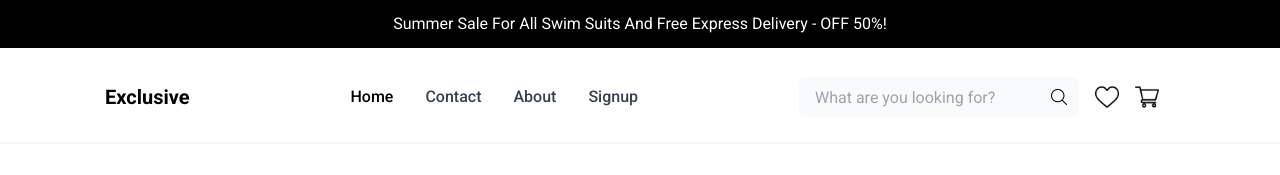
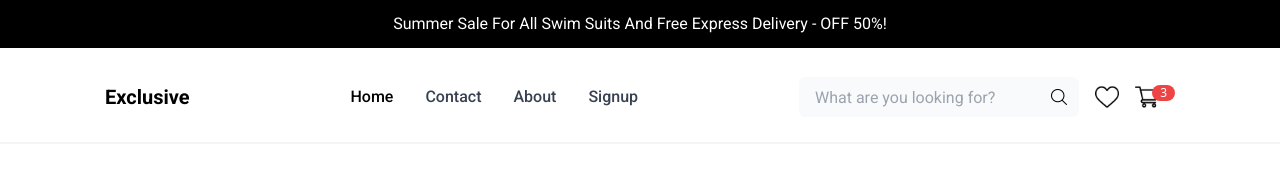
Before and after one commit to krituhero/ecommerce-with-react, a React (Vite) app: page /cart in a window 1280 px wide. Shown: the top 175 px of the page. Built offline with nearby package versions, Linux system fonts and the light colour scheme.

Commit message:
included link to some elements

```diff
--- a/src/components/Header.jsx
+++ b/src/components/Header.jsx
@@ -46,7 +46,12 @@ function Header() {
               className="w-6 h-6 mr-4"
               alt="favourites"
             />
-            <img src="icons/cart.png" className="w-6 h-6 mr-4" alt="cart" />
+            <Link to="/cart" className="relative">
+              <img src="icons/cart.png" className="w-6 h-6 mr-4" alt="cart" />
+              <span className="absolute top-0 right-0 bg-red-500 text-white text-xs rounded-full px-2">
+                3
+              </span>
+            </Link>
 
             {/* Mobile Menu Toggle Button */}
             <button
```
